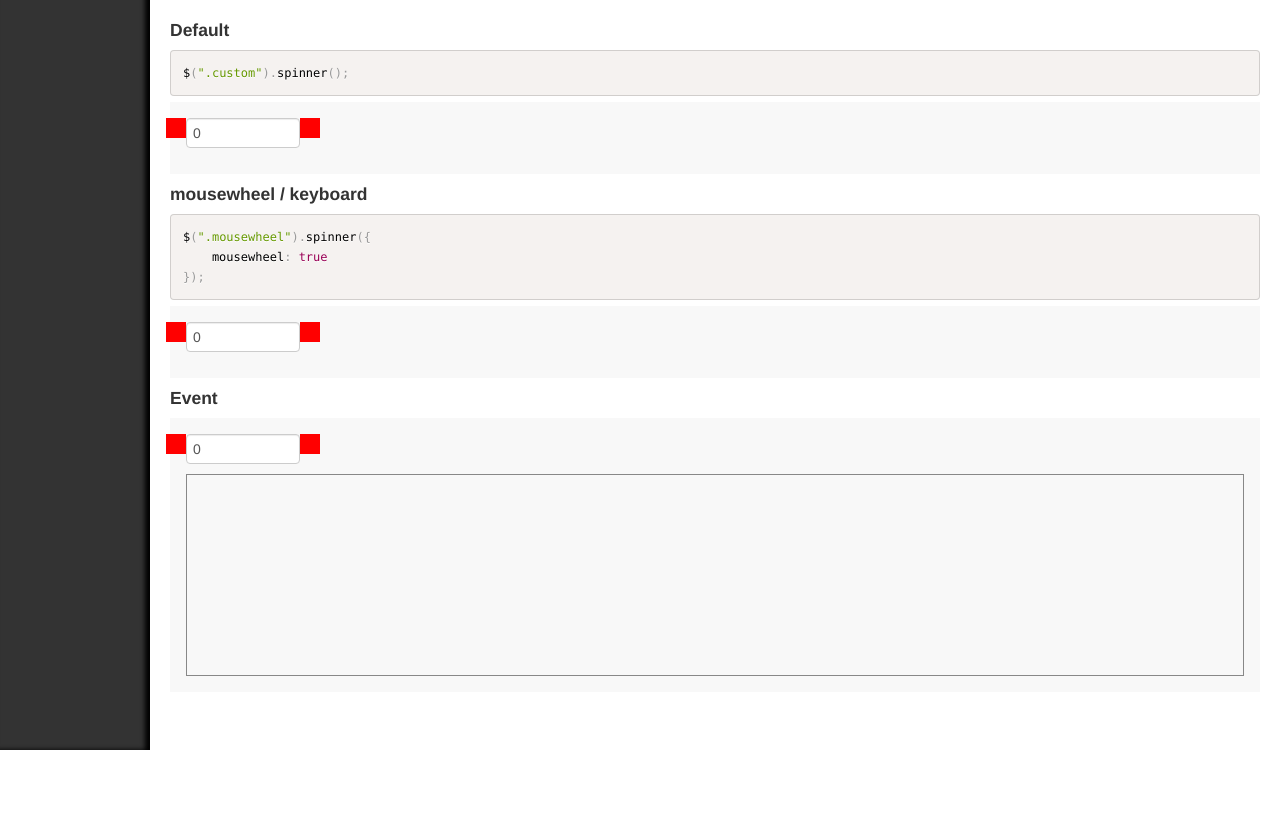
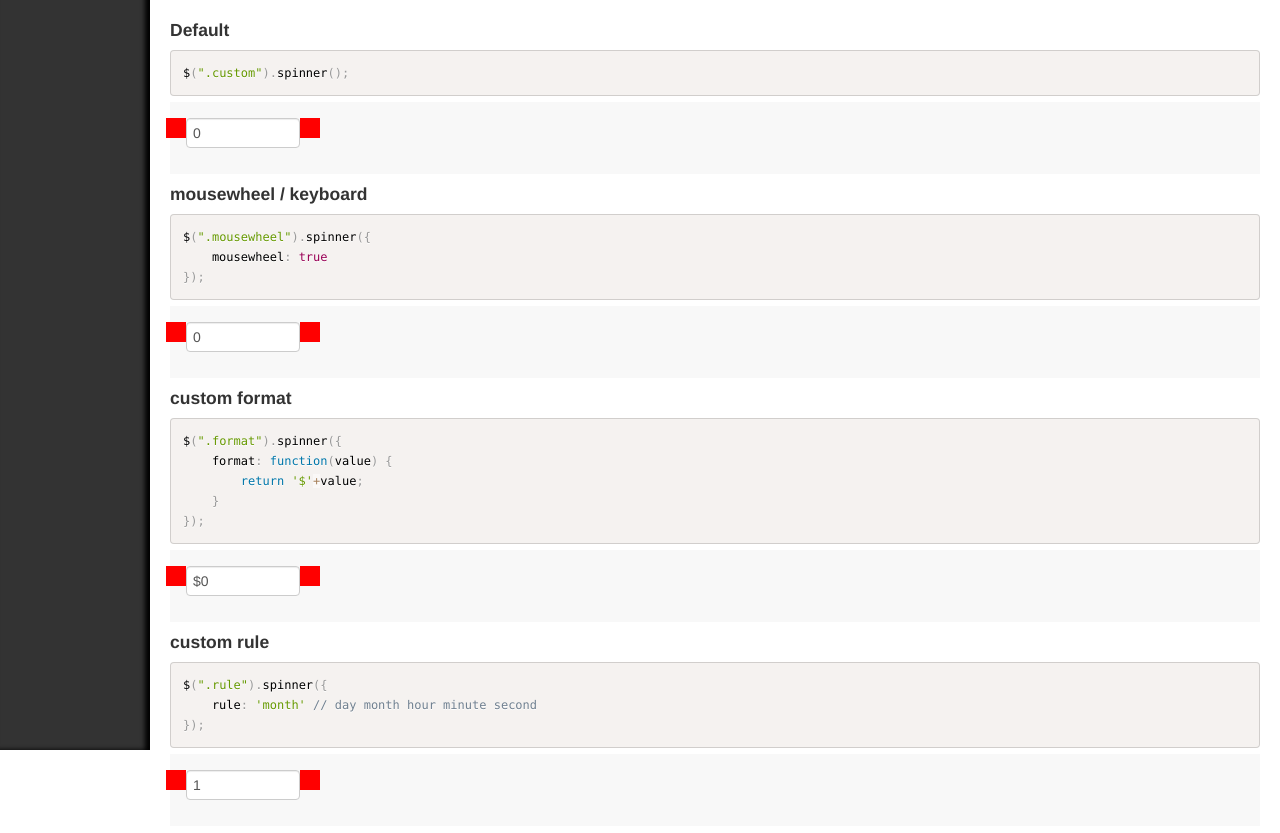
Before and after one commit to thecreation/jquery-asSpinner, a website: page demo/index.html in a window 1280 px wide. Shown: the part 70-903 px from the top of the page. Before the commit the page ends 800 px from the top, so only its background shows below. Drawn offline with Linux system fonts and the light colour scheme; files that its build step writes are made by us from their sources.

Commit message:
add parse format funtion

```diff
--- a/demo/index.html
+++ b/demo/index.html
@@ -104,6 +104,48 @@ $(".mousewheel").spinner({
 
         </section>
         <section>
+            <h4>custom format</h4>
+            <pre class="has-example"><code class="language-javascript">
+$(".format").spinner({
+    format: function(value) {
+        return '$'+value;
+    }
+});
+            </code></pre>
+            <div class="example">
+                <input type="text" class="format" value="0"/>
+                <script>
+                    $(document).ready(function() {
+                        $(".format").spinner({
+                            format: function(value) {
+                                return '$'+value;
+                            }
+                        });
+                    });
+                </script>
+            </div>
+
+        </section>
+        <section>
+            <h4>custom rule</h4>
+            <pre class="has-example"><code class="language-javascript">
+$(".rule").spinner({
+    rule: 'month' // day month hour minute second
+});
+            </code></pre>
+            <div class="example">
+                <input type="text" class="rule" value="5"/>
+                <script>
+                    $(document).ready(function() {
+                        $(".rule").spinner({
+                            rule: 'month'
+                        });
+                    });
+                </script>
+            </div>
+
+        </section>
+        <section>
             <h4>Event</h4>
             <div class="example">
                 <input type="text" class="mousewheel" value="0"/>
```
Also changed, not shown: dist/jquery-spiner.js, dist/jquery-spiner.min.js, src/jquery-spiner.js.
